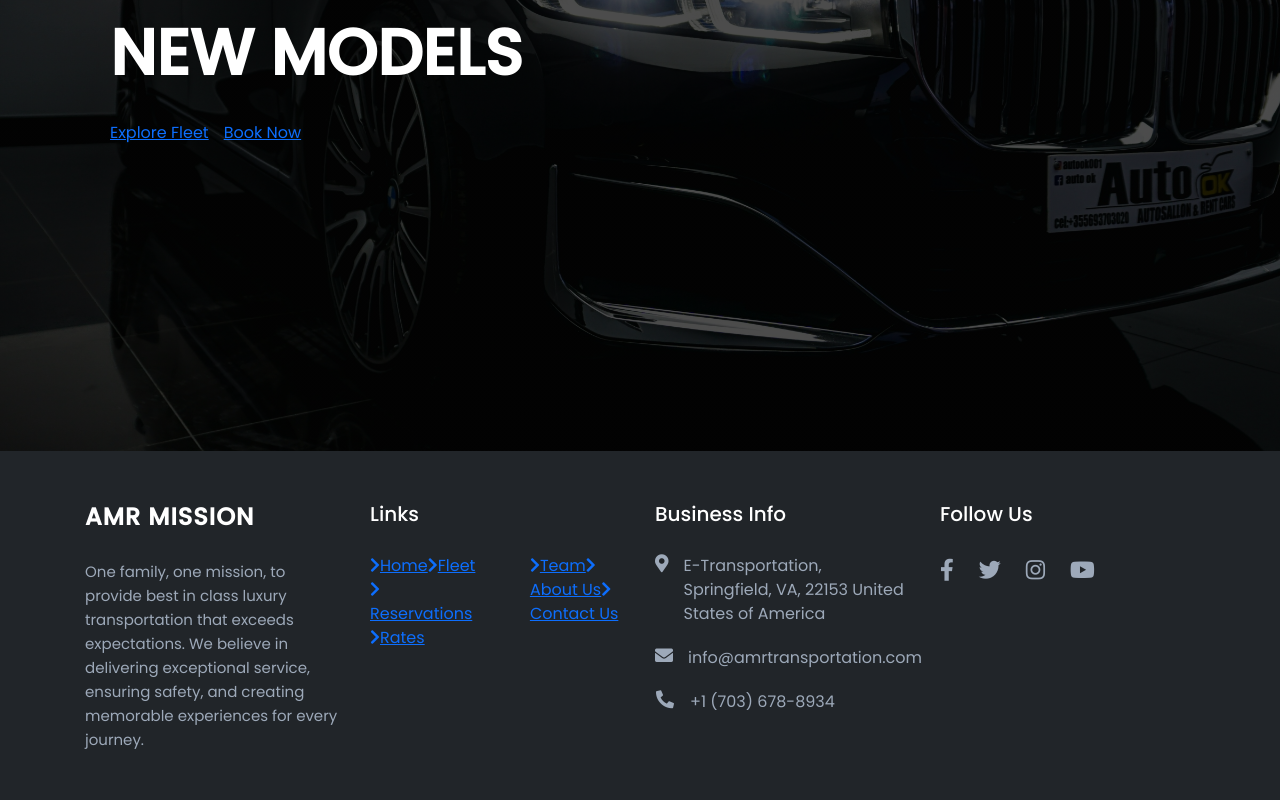
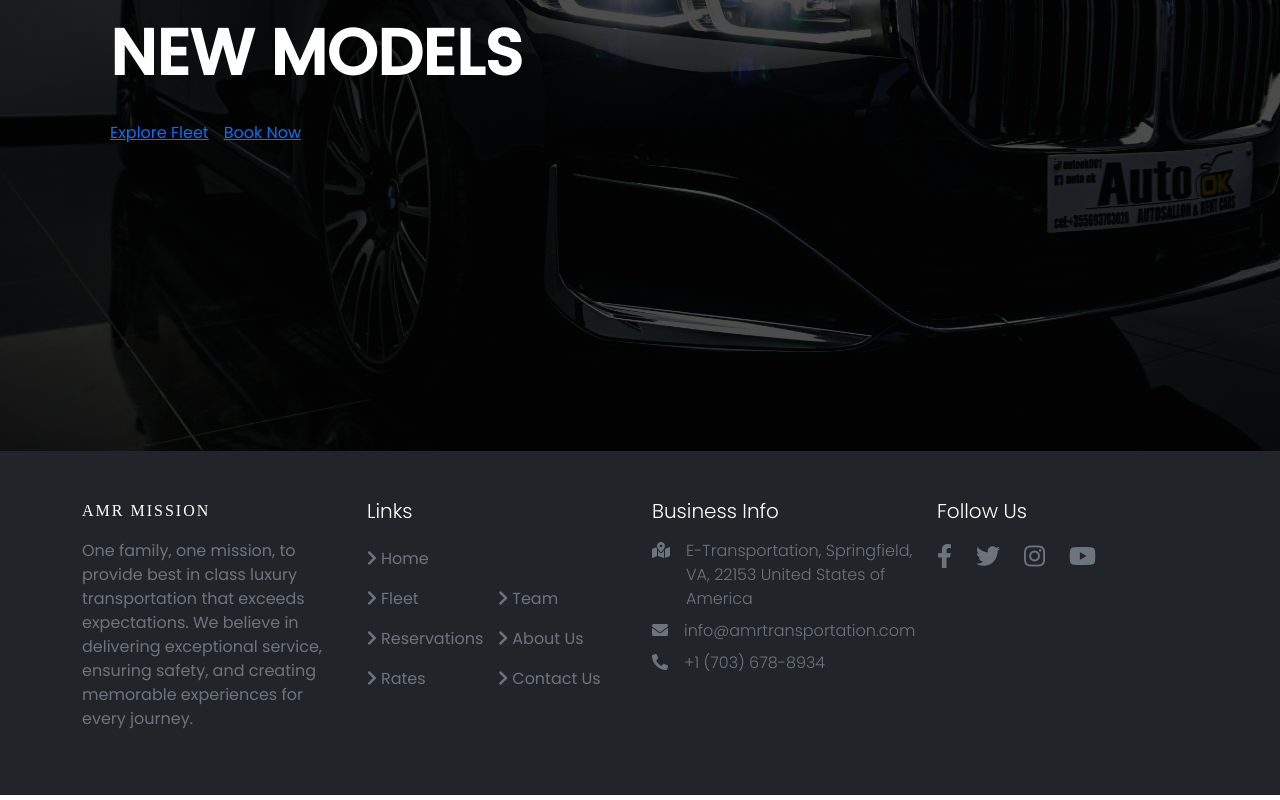
Before and after one commit to aiisharv1/amr-front-end, a React (Create React App) app in the folder amr-frontend/: page / in a window 1280 px wide. Shown: the part 349-1149 px from the top of the page. Built offline with nearby package versions, Linux system fonts and the light colour scheme; a web font is replaced by a local one.

Commit message:
Clean up css

```diff
--- a/amr-frontend/src/components/Footer.jsx
+++ b/amr-frontend/src/components/Footer.jsx
@@ -29,260 +29,127 @@ function Footer() {
            opacity: 0;
            pointer-events: none;
            }
-
-        footer {
-          background-color: #1e2124;
-          padding: 60px 0;
-        }
-
-        .footer-container {
-          max-width: 1140px;
-          margin: 0 auto;
-          padding: 0 15px;
-        }
-
-        .footer-row {
-          display: flex;
-          flex-wrap: wrap;
-          margin-right: -15px;
-          margin-left: -15px;
-        }
-
-        .footer-col {
-          position: relative;
-          width: 100%;
-          padding-right: 15px;
-          padding-left: 15px;
-          flex: 0 0 25%;
-          max-width: 25%;
-        }
-
-        .mission-title {
-          font-size: 24px;
-          font-weight: 700;
-          color: #fff;
-          margin-bottom: 25px;
-          letter-spacing: 1px;
-        }
-
-        .mission-text {
-          color: #9da9b9;
-          line-height: 1.6;
-          font-size: 15px;
-          font-weight: 400;
-        }
-
-        .footer-heading {
-          font-size: 20px;
-          font-weight: 500;
-          color: #fff;
-          margin-bottom: 25px;
-        }
-
-        .footer-links-container {
-          display: flex;
-        }
-
-        .footer-links-left {
-          margin-right: 50px;
-        }
-
-        .footer-link {
-          color: #9da9b9;
-          text-decoration: none;
-          display: flex;
-          align-items: center;
-          margin-bottom: 18px;
-          transition: color 0.2s;
-          font-weight: 400;
-        }
-
-        .footer-link:hover {
-          color: #DBA800;
-        }
-
-        .footer-link i {
-          font-size: 12px;
-          margin-right: 8px;
-        }
-
-        .business-info-item {
-          display: flex;
-          align-items: flex-start;
-          margin-bottom: 20px;
-          color: #9da9b9;
-        }
-
-        .business-info-text {
-          margin-left: 15px;
-          font-weight: 400;
-        }
-
-        .business-info-icon {
-          font-size: 18px;
-          color: #9da9b9;
-          width: 20px;
-          text-align: center;
-        }
-
-        .social-links {
-          display: flex;
-          gap: 25px;
-        }
-
-        .social-link {
-          color: #9da9b9;
-          font-size: 22px;
-          transition: color 0.2s;
-        }
-
-        .social-link:hover.facebook {
-          color: #0D63F5;
-        }
-
-        .social-link:hover.twitter {
-          color: #1F97E1;
-        }
-
-        .social-link:hover.instagram {
-          color: #F21E98;
-        }
-
-        .social-link:hover.youtube {
-          color: #F40A06;
-        }
-
-        /* Mobile responsiveness */
-        @media (max-width: 992px) {
-          .footer-col {
-            flex: 0 0 50%;
-            max-width: 50%;
-            margin-bottom: 30px;
-          }
-        }
-
-        @media (max-width: 768px) {
-          .footer-col {
-            flex: 0 0 100%;
-            max-width: 100%;
-            margin-bottom: 30px;
-          }
-
-          .footer-links-container {
-            flex-direction: column;
-          }
-
-          .footer-links-left {
-            margin-right: 0;
-            margin-bottom: 15px;
-          }
-        }
         `}</style>
-
         {/* Hidden element to test Font Awesome loading */}
         <i className="fas fa-check icon-test"></i>
+        <div className="container">
+          <div className="row text-white g-4">
+            <div className="col-md-6 col-lg-3">
+              <Link to="/" className="text-uppercase text-decoration-none brand text-white">AMR Mission</Link>
+              <p className="text-white text-muted mt-3">One family, one mission, to provide best in class luxury
+                transportation
+                that exceeds expectations. We believe in delivering exceptional service, ensuring safety, and creating
+                memorable experiences for every journey.</p>
+            </div>
 
-      <div className="footer-container">
-        <div className="footer-row">
-          {/* AMR Mission */}
-          <div className="footer-col">
-            <div className="mission-title">AMR MISSION</div>
-            <div className="mission-text">
-              One family, one mission, to provide best in class luxury transportation that exceeds expectations. We believe in delivering exceptional service, ensuring safety, and creating memorable experiences for every journey.
+            <div className="col-md-6 col-lg-3">
+              <h5 className="fw-light">Links</h5>
+              <ul className="list-unstyled ul-links">
+                <li className="my-3">
+                  <Link className="text-white text-decoration-none text-muted" to={"/"}>
+                    <i className="fas fa-chevron-right me-1"></i>Home
+                  </Link>
+                </li>
+                <li className="my-3">
+                  <Link to={"/fleet"} className="text-white text-decoration-none text-muted">
+                    <i className="fas fa-chevron-right me-1"></i>Fleet
+                  </Link>
+                </li>
+                <li className="my-3">
+                  <Link to={"/reservations"} className="text-white text-decoration-none text-muted">
+                    <i className="fas fa-chevron-right me-1"></i>Reservations
+                  </Link>
+                </li>
+                <li className="my-3">
+                  <Link to={"/rates"} className="text-white text-decoration-none text-muted">
+                    <i className="fas fa-chevron-right me-1"></i>Rates
+                  </Link>
+                </li>
+              </ul>
+              <ul className="list-unstyled ul-links ul-links2">
+                <li className="my-3">
+                  <Link to={"/team"} className="text-white text-decoration-none text-muted">
+                    <i className="fas fa-chevron-right me-1"></i>Team
+                  </Link>
+                </li>
+                <li className="my-3">
+                  <Link to={"/aboutus"} className="text-white text-decoration-none text-muted">
+                    <i className="fas fa-chevron-right me-1"></i>About Us
+                  </Link>
+                </li>
+                <li className="my-3">
+                  <Link to={"/contactus"} className="text-white text-decoration-none text-muted">
+                    <i className="fas fa-chevron-right me-1"></i>Contact Us
+                  </Link>
+                </li>
+              </ul>
+            </div>
+
+            <div className="col-md-6 col-lg-3">
+              <h5 className="fw-light mb-3">Business Info</h5>
+              <div className="d-flex justify-content-start align-items-start my-2 text-muted">
+                        <span className="me-3">
+                            <Link to="https://maps.app.goo.gl/H7g2X7NjfpCJ31Vn7" target="_blank"
+                               className="text-white text-decoration-none text-muted">
+                                <i className="fas fa-map-marked-alt"></i>
+                            </Link>
+                        </span>
+                <span className="fw-light">
+                            E-Transportation, Springfield, VA, 22153 United States of America
+                        </span>
+              </div>
+              <div className="d-flex justify-content-start align-items-start my-2 text-muted">
+                        <span className="me-3">
+                            <Link to="mailto:info@amrtransportation.com"
+                               className="text-white text-decoration-none text-muted">
+                                <i className="fas fa-envelope"></i>
+                            </Link>
+                        </span>
+                <span className="fw-light">
+                            info@amrtransportation.com
+                        </span>
+              </div>
+              <div className="d-flex justify-content-start align-items-start my-2 text-muted">
+                        <span className="me-3">
+                            <Link to="tel:703-678-8934" className="text-white text-decoration-none text-muted">
+                                <i className="fas fa-phone-alt"></i>
+                            </Link>
+                        </span>
+                <span className="fw-light">
+                            +1 (703) 678-8934
+                        </span>
               </div>
             </div>
 
-          {/* Links */}
-          <div className="footer-col">
-            <div className="footer-heading">Links</div>
-            <div className="footer-links-container">
-              <div className="footer-links-left">
-                <Link to="/" className="footer-link">
-                  <i className="fas fa-chevron-right"></i>Home
+            <div className="social-media col-md-6 col-lg-3">
+              <h5 className="fw-light mb-3">Follow Us</h5>
+              <div>
+                <ul className="list-unstyled d-flex">
+                  <li>
+                    <Link to="https://www.facebook.com" target="_blank"
+                       className="text-white text-decoration-none text-muted fs-4 me-4">
+                      <i className="fab fa-facebook-f"></i>
                     </Link>
-                <Link to="/fleet" className="footer-link">
-                  <i className="fas fa-chevron-right"></i>Fleet
+                  </li>
+                  <li>
+                    <Link to="https://www.twitter.com" target="_blank"
+                       className="text-white text-decoration-none text-muted fs-4 me-4">
+                      <i className="fab fa-twitter"></i>
                     </Link>
-                <Link to="/reservations" className="footer-link">
-                  <i className="fas fa-chevron-right"></i>Reservations
+                  </li>
+                  <li>
+                    <Link to="https://www.instagram.com" target="_blank"
+                       className="text-white text-decoration-none text-muted fs-4 me-4">
+                      <i className="fab fa-instagram"></i>
                     </Link>
-                <Link to="/rates" className="footer-link">
-                  <i className="fas fa-chevron-right"></i>Rates
+                  </li>
+                  <li>
+                    <Link to="https://www.youtube.com" target="_blank"
+                       className="text-white text-decoration-none text-muted fs-4 me-4">
+                      <i className="fab fa-youtube"></i>
                     </Link>
-              </div>
-              <div className="footer-links-right">
-                <Link to="/team" className="footer-link">
-                  <i className="fas fa-chevron-right"></i>Team
-                </Link>
-                <Link to="/aboutus" className="footer-link">
-                  <i className="fas fa-chevron-right"></i>About Us
-                </Link>
-                <Link to="/contactus" className="footer-link">
-                  <i className="fas fa-chevron-right"></i>Contact Us
-                </Link>
-              </div>
-            </div>
-          </div>
-
-          {/* Business Info */}
-          <div className="footer-col">
-            <div className="footer-heading">Business Info</div>
-            <div className="business-info-item">
-              <i className="fas fa-map-marker-alt business-info-icon"></i>
-              <div className="business-info-text">
-                E-Transportation, Springfield, VA, 22153 United States of America
-              </div>
-            </div>
-            <div className="business-info-item">
-              <i className="fas fa-envelope business-info-icon"></i>
-              <div className="business-info-text">
-                info@amrtransportation.com
-              </div>
-            </div>
-            <div className="business-info-item">
-              <i className="fas fa-phone-alt business-info-icon"></i>
-              <div className="business-info-text">
-                +1 (703) 678-8934
-              </div>
-            </div>
-          </div>
-
-          {/* Follow Us */}
-          <div className="footer-col">
-            <div className="footer-heading">Follow Us</div>
-            <div className="social-links">
-              <a
-                href="https://www.facebook.com/marketplace"
-                target="_blank"
-                rel="noopener noreferrer"
-                className="social-link facebook"
-              >
-                <i className="fab fa-facebook-f"></i>
-              </a>
-              <a
-                href="https://www.twitter.com"
-                target="_blank"
-                rel="noopener noreferrer"
-                className="social-link twitter"
-              >
-                <i className="fab fa-twitter"></i>
-              </a>
-              <a
-                href="https://www.instagram.com"
-                target="_blank"
-                rel="noopener noreferrer"
-                className="social-link instagram"
-              >
-                <i className="fab fa-instagram"></i>
-              </a>
-              <a
-                href="https://www.youtube.com"
-                target="_blank"
-                rel="noopener noreferrer"
-                className="social-link youtube"
-              >
-                <i className="fab fa-youtube"></i>
-              </a>
+                  </li>
+                </ul>
               </div>
             </div>
           </div>
--- a/amr-frontend/src/styles/main.css
+++ b/amr-frontend/src/styles/main.css
@@ -224,7 +224,7 @@ footer .brand {
   letter-spacing: 2px;
 }
 
-footer a:hover {
+footer a:not(.social-media a):hover {
   color: #DBA800 !important;
 }
 
@@ -484,6 +484,10 @@ label[for="preferred-drink"] {
   font-size: x-small;
 }
 
+.text-muted {
+  color: #6c757d !important;
+}
+
 @media (min-width: 992px) {
   .nav-item {
     border-bottom: none;
```
Lines whose indentation alone changed are shown as unchanged.
